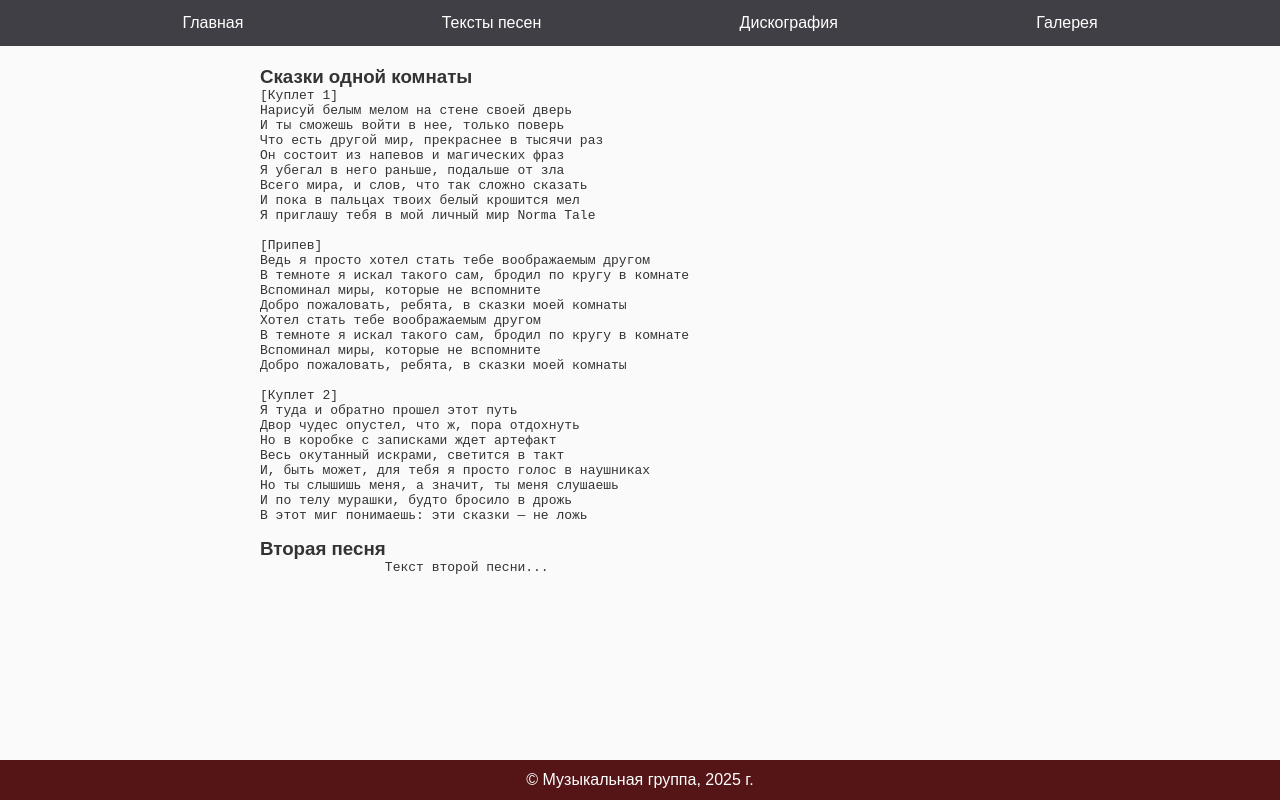
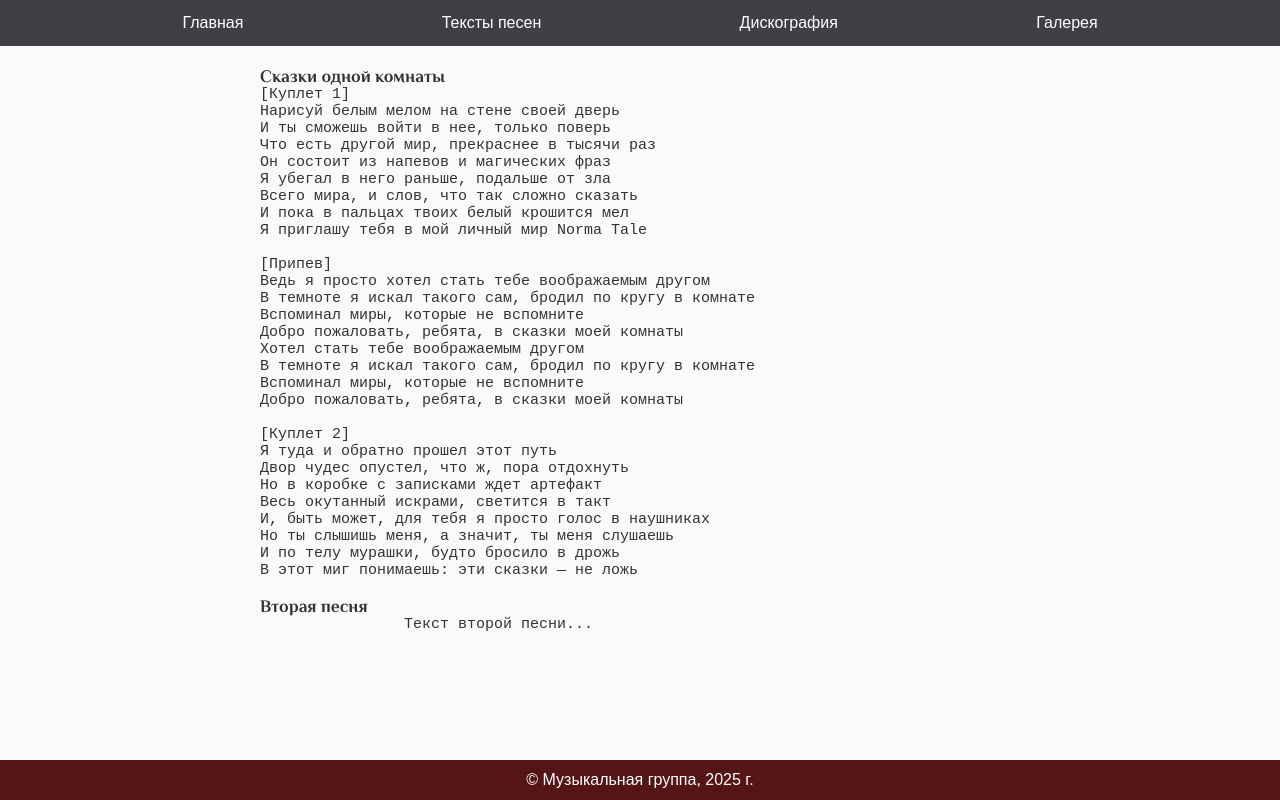
Before and after one commit to Fox-Liss/test1, a plain HTML site: page lyrics.html in a window 1280 px wide. Drawn offline with Linux system fonts and the light colour scheme.

Commit message:
Update style.css

```diff
--- a/style.css
+++ b/style.css
@@ -93,3 +93,8 @@ font-size: 40px;}
 }
 .center-image {text-align: center;
 height: 300;}
+
+.song {font-family: "Philosopher", sans-serif;
+  font-weight: 400;
+  font-style: normal;
+font-size: 15px;}
```
